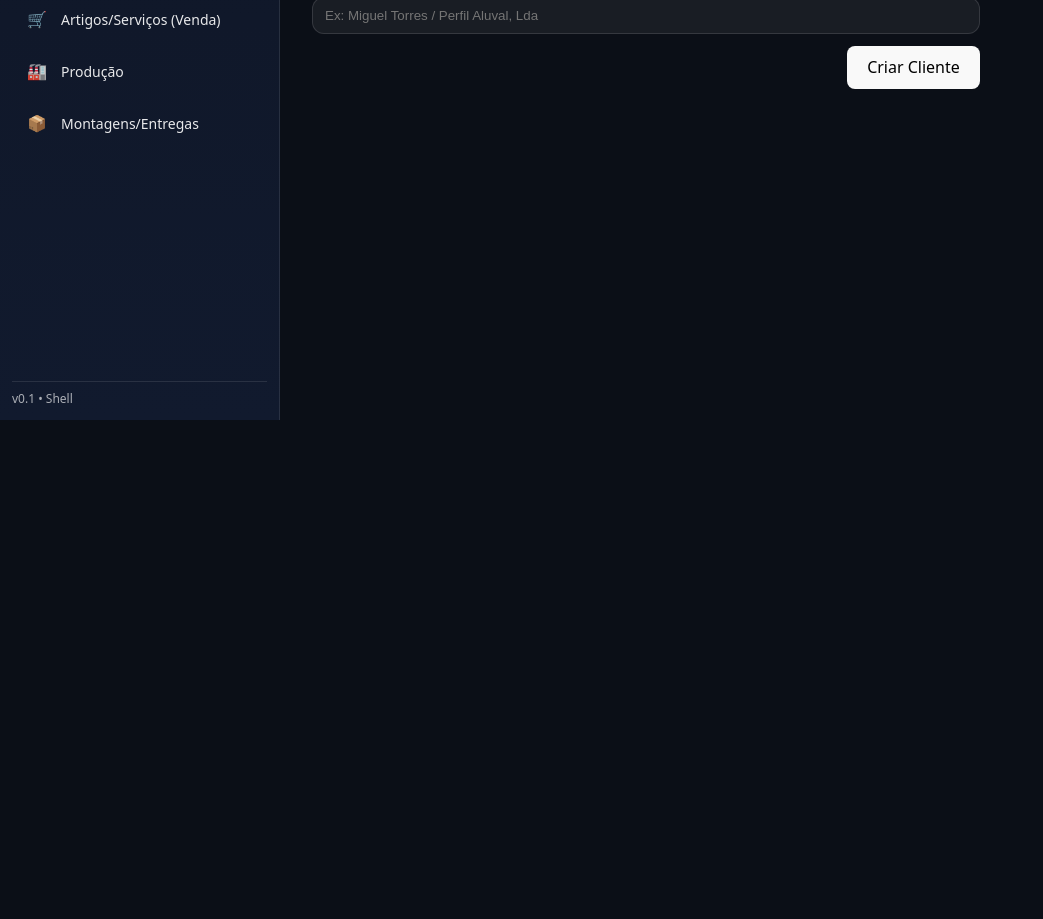
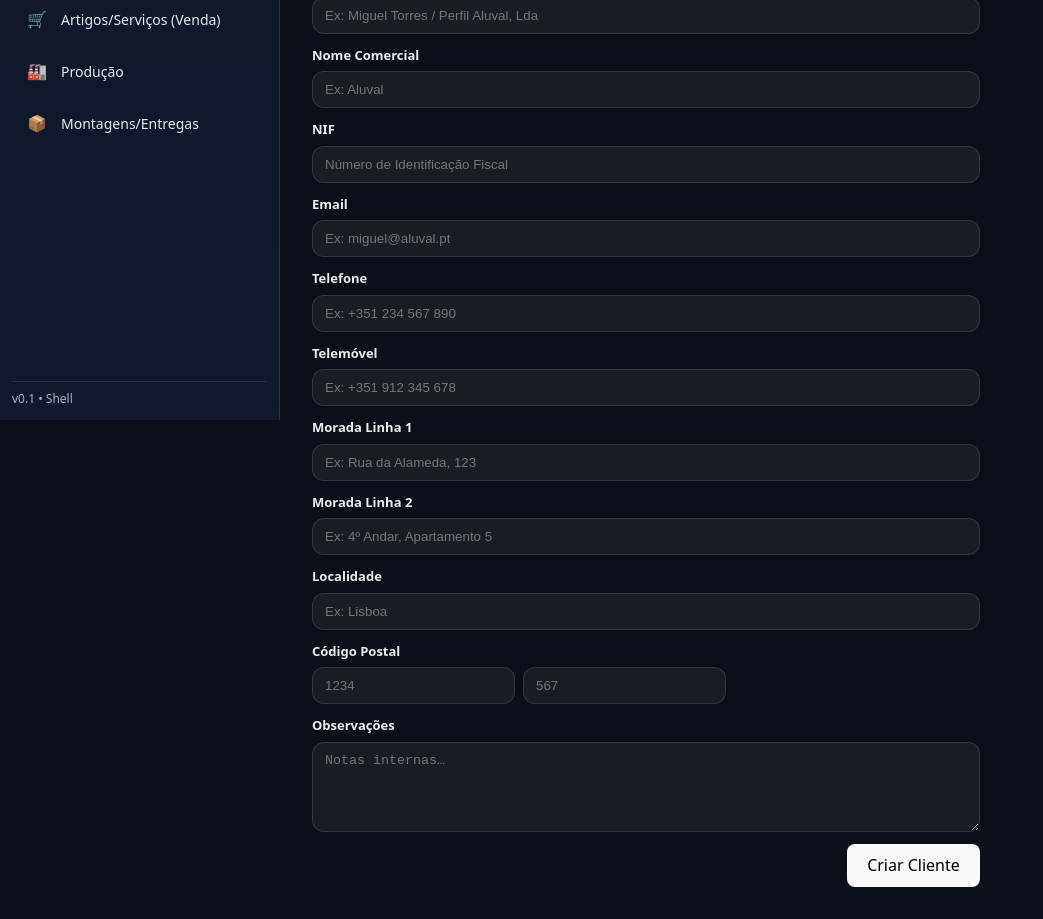
Before and after one commit to migueltorres10/PerfilAluval, a React app in the folder frontend/: page /clientes/novo in a window 1280 px wide. Shown: the part 380-1299 px from the top of the page, without its empty margins (0-1043 px from the left). Before the commit the page ends 800 px from the top, so only its background shows below. Built offline with nearby package versions, Linux system fonts and the light colour scheme; no server answers; the HTML template or start-up script is replaced by a standard one.

Commit message:
feat(clientes): add contact and address fields (free text)

```diff
--- a/frontend/src/pages/Clientes/ClienteFormPage.jsx
+++ b/frontend/src/pages/Clientes/ClienteFormPage.jsx
@@ -195,6 +195,115 @@ function ClienteCreateView({ navigate }) {
           />
         </FormField>
 
+        <FormField label="Nome Comercial" error={errors.nomeComercial}>
+          <TextInput
+            name="nomeComercial"
+            value={form.nomeComercial}
+            onChange={onChange}
+            placeholder="Ex: Aluval"
+          />
+        </FormField>
+
+        <FormField label="NIF" error={errors.nif}>
+          <TextInput
+            name="nif"
+            value={form.nif}
+            onChange={onChange}
+            placeholder="Número de Identificação Fiscal"
+          />
+        </FormField>
+
+        <FormField label="Email" error={errors.email}>
+          <TextInput
+            name="email"
+            value={form.email}
+            onChange={onChange}
+            placeholder="Ex: miguel@aluval.pt"
+          />
+        </FormField>
+
+        <FormField label="Telefone" error={errors.telefone}>
+          <TextInput
+            name="telefone"
+            value={form.telefone}
+            onChange={onChange}
+            placeholder="Ex: +351 234 567 890"
+          />
+        </FormField>
+
+        <FormField label="Telemóvel" error={errors.telemovel}>
+          <TextInput
+            name="telemovel"
+            value={form.telemovel}
+            onChange={onChange}
+            placeholder="Ex: +351 912 345 678"
+          />
+        </FormField>
+
+        <FormField label="Morada Linha 1" error={errors.moradaLinha1}>
+          <TextInput
+            name="moradaLinha1"
+            value={form.moradaLinha1}
+            onChange={onChange}
+            placeholder="Ex: Rua da Alameda, 123"
+          />
+        </FormField>
+
+        <FormField label="Morada Linha 2" error={errors.moradaLinha2}>
+          <TextInput
+            name="moradaLinha2"
+            value={form.moradaLinha2}
+            onChange={onChange}
+            placeholder="Ex: 4º Andar, Apartamento 5"
+          />
+        </FormField>
+
+        <FormField label="Localidade" error={errors.nomeLocalidade}>
+          <TextInput
+            name="nomeLocalidade"
+            value={form.nomeLocalidade}
+            onChange={onChange}
+            placeholder="Ex: Lisboa"
+          />
+        </FormField>
+
+        <FormField label="Código Postal" error={errors.numCodPostal || errors.extCodPostal}>
+          <div style={{ display: "flex", gap: 8 }}>
+            <TextInput
+              name="numCodPostal"
+              value={form.numCodPostal}
+              onChange={onChange}
+              placeholder="1234"
+            />
+            <TextInput
+              name="extCodPostal"
+              value={form.extCodPostal}
+              onChange={onChange}
+              placeholder="567"
+            />
+          </div>
+        </FormField>
+
+        <FormField label="Observações" error={errors.observacoes}>
+          <textarea
+            name="observacoes"
+            value={form.observacoes}
+            onChange={onChange}
+            placeholder="Notas internas…"
+            style={{
+              padding: "10px 12px",
+              borderRadius: 12,
+              border: "1px solid rgba(255,255,255,0.12)",
+              background: "rgba(255,255,255,0.06)",
+              color: "rgba(255,255,255,0.92)",
+              outline: "none",
+              minHeight: 90,
+              resize: "vertical",
+            }}
+          />
+        </FormField>
+
+
         <div style={{ display: "flex", justifyContent: "flex-end", gap: 10 }}>
           <button type="submit" disabled={saving}>
             {saving ? "A criar..." : "Criar Cliente"}
```
